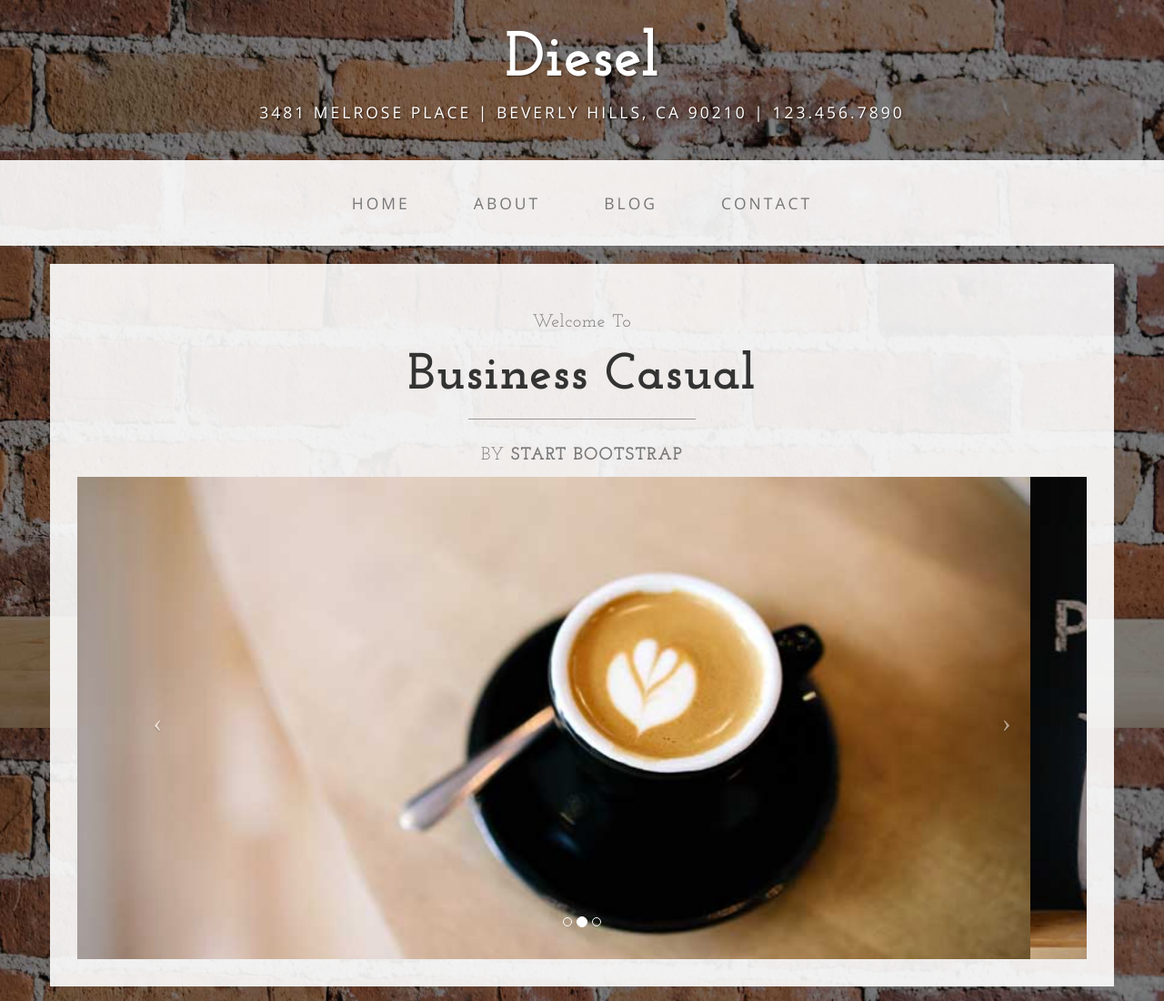
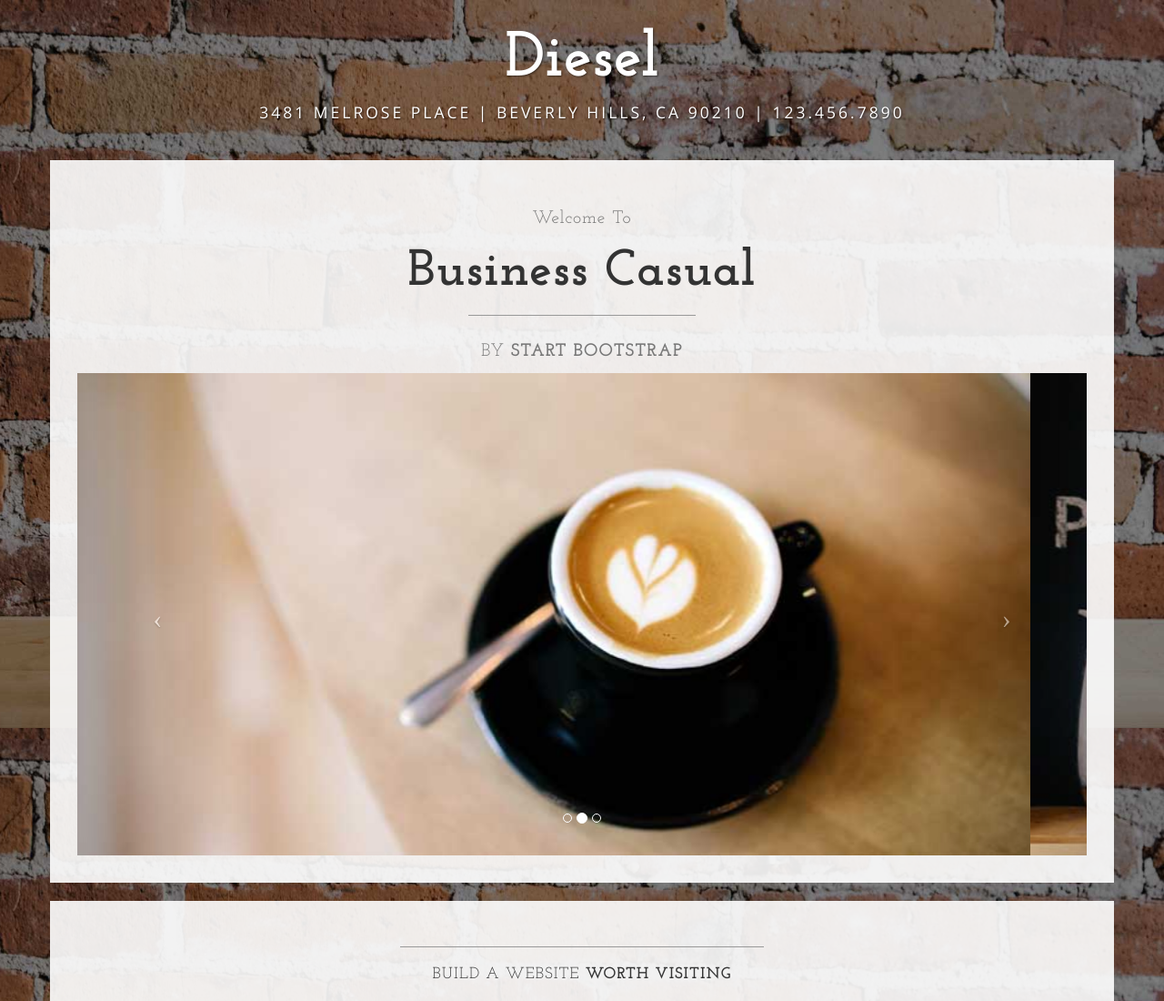
Before and after one commit to ravi6112/diesel-project, a plain HTML site: page index.html in a window 1280 px wide. Shown: the top 1100 px of the page at 91% size. Drawn offline with nearby package versions, Linux system fonts and the light colour scheme.

Commit message:
improved code by ravi

```diff
--- a/index.html
+++ b/index.html
@@ -36,38 +36,7 @@
     <div class="address-bar">3481 Melrose Place | Beverly Hills, CA 90210 | 123.456.7890</div>
 
     <!-- Navigation -->
-    <nav class="navbar navbar-default" role="navigation">
-        <div class="container">
-            <!-- Brand and toggle get grouped for better mobile display -->
-            <div class="navbar-header">
-                <button type="button" class="navbar-toggle" data-toggle="collapse" data-target="#bs-example-navbar-collapse-1">
-                    <span class="sr-only">Toggle navigation</span>
-                    <span class="icon-bar"></span>
-                    <span class="icon-bar"></span>
-                    <span class="icon-bar"></span>
-                </button>
-                <!-- navbar-brand is hidden on larger screens, but visible when the menu is collapsed -->
-                <a class="navbar-brand" href="index.html">Diesel</a>
-            </div>
-            <!-- Collect the nav links, forms, and other content for toggling -->
-            <div class="collapse navbar-collapse" id="bs-example-navbar-collapse-1">
-                <ul class="nav navbar-nav">
-                    <li>
-                        <a href="index.html">Home</a>
-                    </li>
-                    <li>
-                        <a href="about.html">About</a>
-                    </li>
-                    <li>
-                        <a href="blog.html">Blog</a>
-                    </li>
-                    <li>
-                        <a href="contact.html">Contact</a>
-                    </li>
-                </ul>
-            </div>
-            <!-- /.navbar-collapse -->
-        </div>
+
         <!-- /.container -->
     </nav>
 
```
